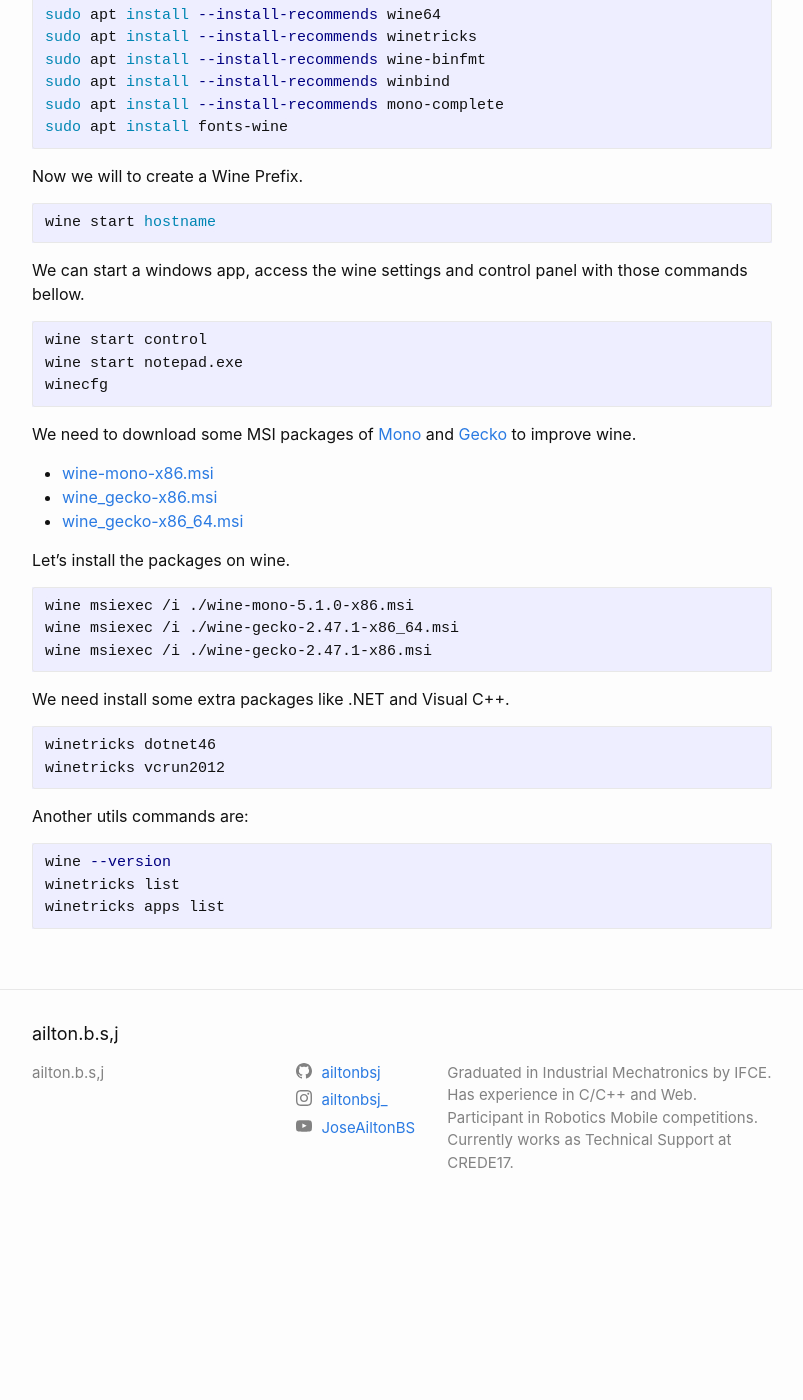
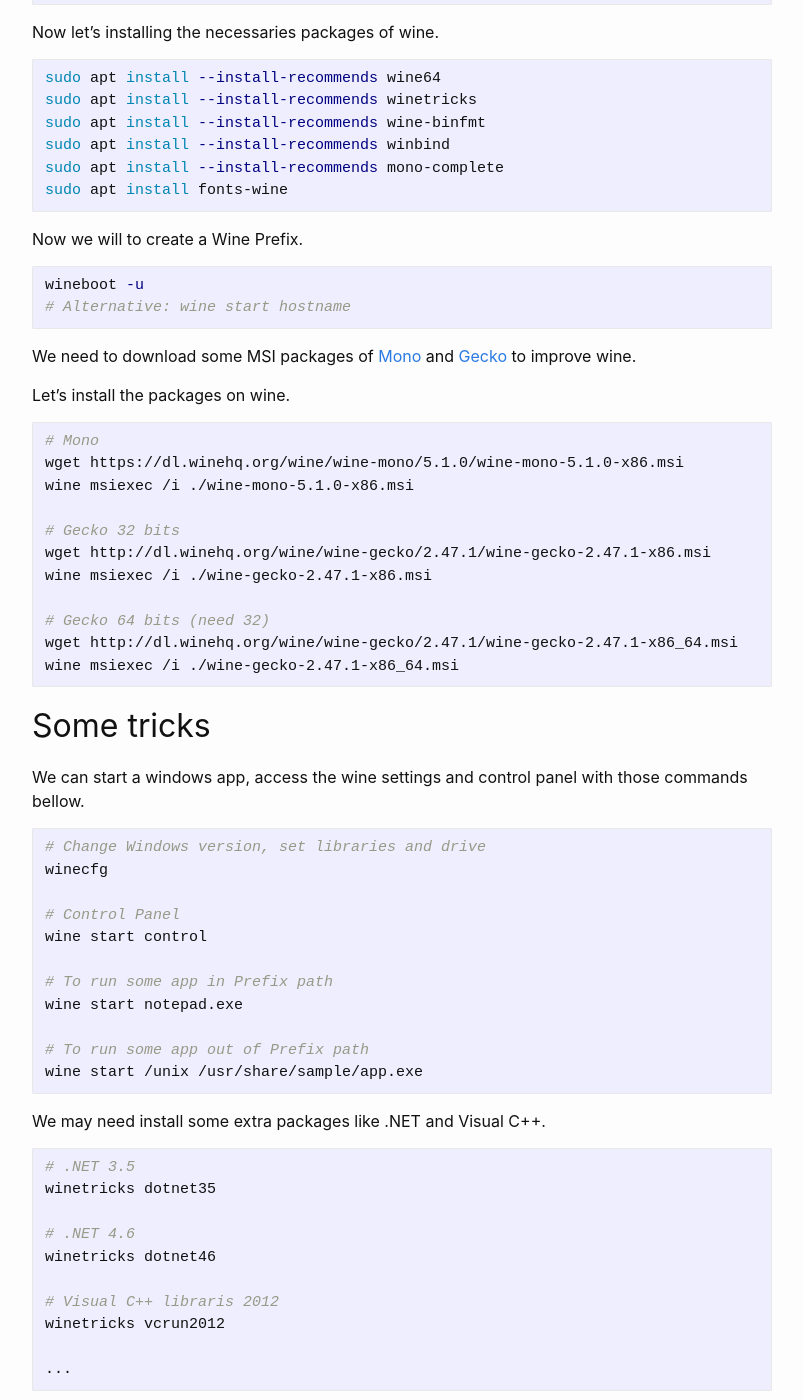
Before and after one commit to ailtonbsj/ailtonbsj.github.io, a Jekyll site: the page built from _posts/2019-11-02-running-windows-apps-on-linux-with-wine.md, in a window 1280 px wide and 1400 px high, scrolled down 402 px. Shown: the whole window, without its empty margins (238-1041 px from the left). Built offline with Jekyll 4.4.1, drawn with Linux system fonts in a browser that asks for light colours; comment, search, counter and statistics services are not loaded; before the commit the page ends 1636 px from its top, so only the background shows below that; some of the changed text lies outside the part shown.

Commit message:
updated wine article

````diff
--- a/_posts/2019-11-02-running-windows-apps-on-linux-with-wine.md
+++ b/_posts/2019-11-02-running-windows-apps-on-linux-with-wine.md
@@ -4,6 +4,9 @@ title:  "Running Windows Apps on Lubuntu 20.04 with Wine"
 date:   2019-10-20 14:44:00 -0300
 categories: tutorial linux windows
 ---
+
+## Installing Wine
+
 Let's start applying a i386 architecture in our x64 system.
 
 ```bash
@@ -25,40 +28,65 @@ sudo apt install fonts-wine
 Now we will to create a Wine Prefix.
 
 ```bash
-wine start hostname
+wineboot -u
+# Alternative: wine start hostname
 ```
+
+We need to download some MSI packages of [Mono](https://wiki.winehq.org/Mono) and [Gecko](https://wiki.winehq.org/Gecko) to improve wine.
+
+Let's install the packages on wine.
+
+```bash
+# Mono
+wget https://dl.winehq.org/wine/wine-mono/5.1.0/wine-mono-5.1.0-x86.msi
+wine msiexec /i ./wine-mono-5.1.0-x86.msi
+
+# Gecko 32 bits
+wget http://dl.winehq.org/wine/wine-gecko/2.47.1/wine-gecko-2.47.1-x86.msi
+wine msiexec /i ./wine-gecko-2.47.1-x86.msi
+
+# Gecko 64 bits (need 32)
+wget http://dl.winehq.org/wine/wine-gecko/2.47.1/wine-gecko-2.47.1-x86_64.msi
+wine msiexec /i ./wine-gecko-2.47.1-x86_64.msi
+```
+
+## Some tricks
 
 We can start a windows app, access the wine settings and control panel with those commands bellow.
 
 ```bash
+# Change Windows version, set libraries and drive
+winecfg
+
+# Control Panel
 wine start control
+
+# To run some app in Prefix path
 wine start notepad.exe
-winecfg
+
+# To run some app out of Prefix path
+wine start /unix /usr/share/sample/app.exe
 ```
-We need to download some MSI packages of [Mono](https://wiki.winehq.org/Mono) and [Gecko](https://wiki.winehq.org/Gecko) to improve wine.
 
-- [wine-mono-x86.msi](https://dl.winehq.org/wine/wine-mono/5.1.0/wine-mono-5.1.0-x86.msi)
-- [wine_gecko-x86.msi](http://dl.winehq.org/wine/wine-gecko/2.47.1/wine-gecko-2.47.1-x86.msi)
-- [wine_gecko-x86_64.msi](http://dl.winehq.org/wine/wine-gecko/2.47.1/wine-gecko-2.47.1-x86_64.msi)
-
-Let's install the packages on wine.
+We may need install some extra packages like .NET and Visual C++.
 
 ```bash
-wine msiexec /i ./wine-mono-5.1.0-x86.msi
-wine msiexec /i ./wine-gecko-2.47.1-x86_64.msi
-wine msiexec /i ./wine-gecko-2.47.1-x86.msi
-```
+# .NET 3.5
+winetricks dotnet35
 
-We need install some extra packages like .NET and Visual C++.
+# .NET 4.6
+winetricks dotnet46
 
-```bash
-winetricks dotnet46
+# Visual C++ libraris 2012
 winetricks vcrun2012
+
+...
 ```
 
 Another utils commands are:
 ```bash
 wine --version
 winetricks list
+winetricks list-all
 winetricks apps list
 ```
````
